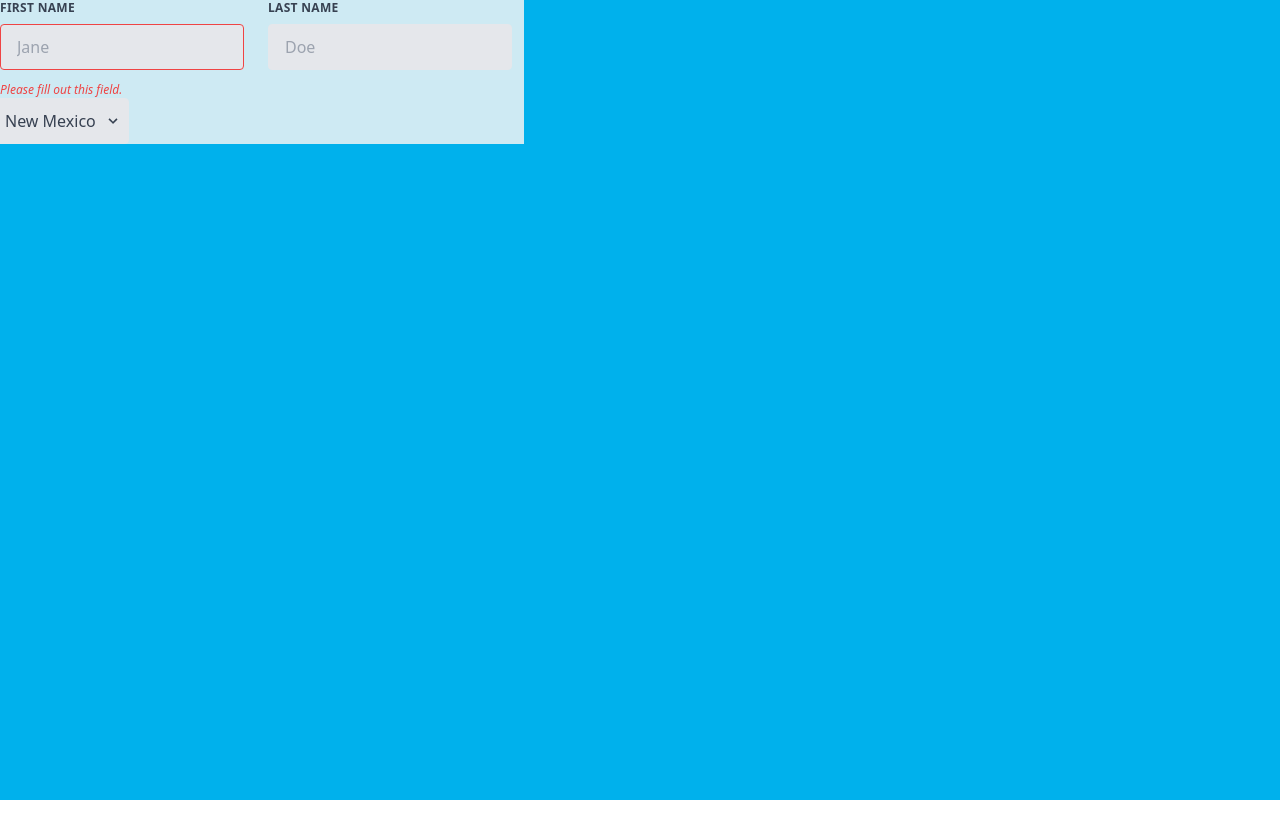
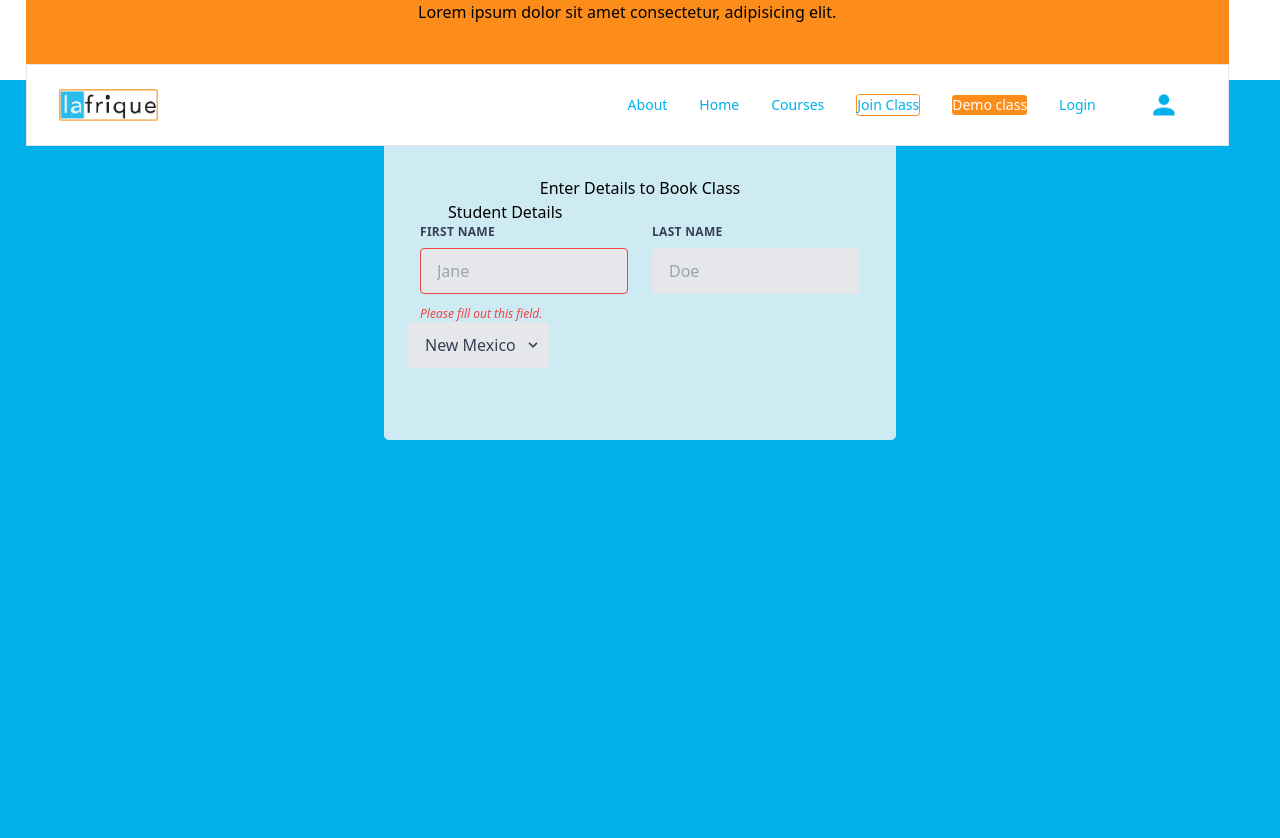
Before and after one commit to MissDine/lafrique, a React (Create React App) app: page /bookclass in a window 1280 px wide. Shown: the top 838 px of the page. Before the commit the page ends 800 px from the top, so only its background shows below. Built offline with nearby package versions, Linux system fonts and the light colour scheme.

Commit message:
Edit democlass page

```diff
--- a/src/App.js
+++ b/src/App.js
@@ -6,7 +6,7 @@ import NavBarr from "./components/NavBarr";
 function App() {
   return (
     <div className="App">
-      {/* <NavBarr /> */}
+      <NavBarr />
       <Routes>
         <Route path="/" element={<HomePage />} />
         <Route path="bookclass" element={<DemoClass />} />
--- a/src/Pages/DemoClass.jsx
+++ b/src/Pages/DemoClass.jsx
@@ -3,8 +3,12 @@ import React from 'react'
 function DemoClass() {
   return (
     <div id='bookclass' style={{backgroundColor:"#00B1EC", height:"100vh",width:"100vw"}}>
-   <form class="w-full max-w-lg">
-  <div class="flex flex-wrap -mx-3 mb-6" style={{backgroundColor:"#CEEAF3"}}>
+   <form class="w-full max-w-lg" style={{justifyContent:"center",padding:"4rem", paddingTop:"6rem",backgroundColor:"#CEEAF3", margin:"auto", borderRadius:"0.3rem"}}>
+   <div>
+    <h1 style={{textAlign:"center"}}>Enter Details to Book Class</h1>
+      <p>Student Details</p>
+    </div>
+  <div class="flex flex-wrap -mx-10 mb-2" style={{}}>
     <div class="w-full md:w-1/2 px-3 mb-6 md:mb-0">
       <label class="block uppercase tracking-wide text-gray-700 text-xs font-bold mb-2" for="grid-first-name">
         First Name
--- a/src/components/NavBarr.jsx
+++ b/src/components/NavBarr.jsx
@@ -66,7 +66,7 @@ export default function NavBarr() {
         color="blue-gray"
         className="p-1 font-normal"
       >
-        <Link to="/bookclassm">
+        <Link to="/bookclass">
         <button style={{backgroundColor:"#FD8D1A", color:"white", borderRadius:"0.2rem"}}>Demo class</button>
         </Link>
 
@@ -86,7 +86,7 @@ export default function NavBarr() {
   return (
    <>
    <div style={{marginLeft:"2vw", width:"94vw"}}>
-   <div style={{height:"8vh", backgroundColor:"#FD8D1A"}}>Lorem ipsum dolor sit amet consectetur, adipisicing elit.</div>
+   <div style={{height:"8vh", backgroundColor:"#FD8D1A", textAlign:"center"}}>Lorem ipsum dolor sit amet consectetur, adipisicing elit.</div>
     <div style={{height:"2vh"}}>
       <Navbar className="sticky inset-0 z-10 h-max max-w-full rounded-none py-2 px-4 lg:px-8 lg:py-4" >
         <div className="flex items-center justify-between text-blue-gray-900">
```
